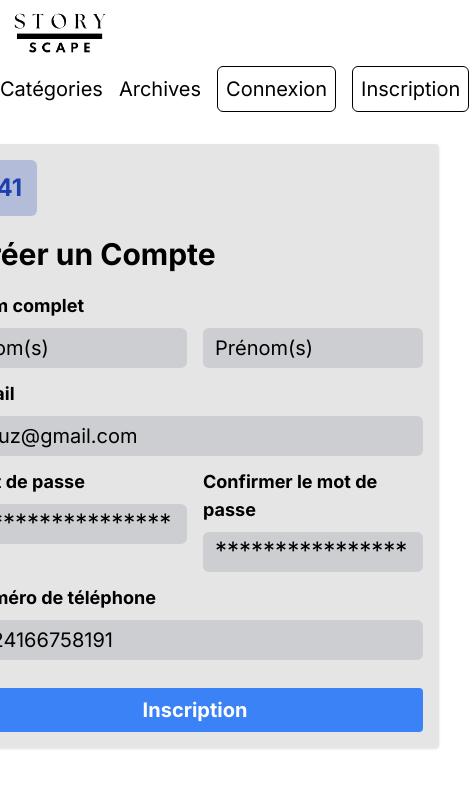
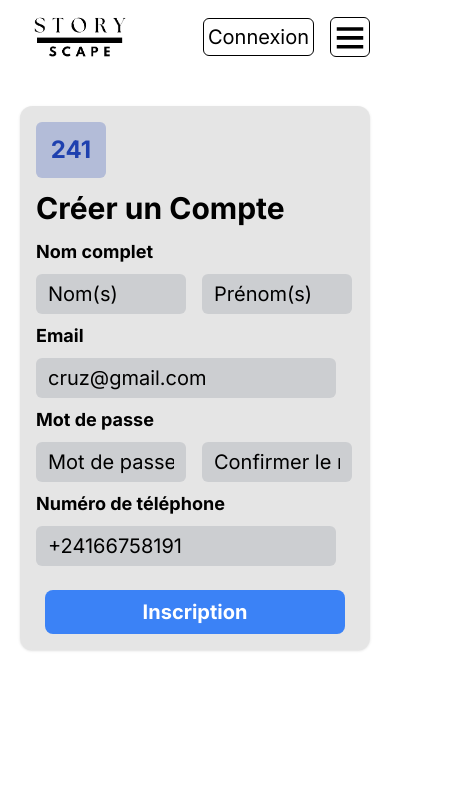
Before and after one commit to cruz-welandi/StoryScape, a Next.js app: page /auth/sign_up in a window 390 px wide. Shown: the top 788 px of the page, 469 px wide, since content can reach past the window. Built offline with nearby package versions, Linux system fonts and the light colour scheme; no server answers.

Commit message:
ajout du responsive pour le mobile

```diff
--- a/app/auth/forgot_password/page.js
+++ b/app/auth/forgot_password/page.js
@@ -52,16 +52,16 @@ const ForgotPassword = () => {
     }
 
   return (
-    <div className='flex p-6 bg-black/10 shadow rounded mt-28'>
-        <div className='flex flex-col gap-y-5'>
+    <div className='flex p-6 bg-black/10 shadow rounded-xl xl:mt-28 mt-10 w-[300px] xl:w-full'>
+        <div className='flex flex-col gap-y-5 w-full'>
             <div className='p-3 text-center w-[70px] text-blue-800 text-2xl font-bold rounded-md bg-blue-800/25'>
                 241
             </div>
-            <h1 className='text-3xl font-bold'>
+            <h1 className='xl:text-3xl font-bold text-2xl'>
                 Mot de passe oublié
             </h1>
             <p className='text-lg'>
-                Saisissez votre email pour récupérer votre mot de passe,<br/> vous allez recevoir une email confirmer la la demande de réinitialisation
+                Saisissez votre email pour récupérer votre mot de passe,<br className='hidden xl:block'/> vous allez recevoir une email confirmer la la demande de réinitialisation
             </p>
             <form className='flex flex-col gap-y-4'>
 
@@ -71,7 +71,7 @@ const ForgotPassword = () => {
                     </label>
                     <input type='email' value={email} onChange={(e) => setEmail(e.target.value)} placeholder='cruz@gmail.com' className='placeholder:text-xl placeholder:text-black text-xl outline-none bg-gray-500/20 h-[60px] rounded-md p-3' required/>
                 </div>
-                <button onClick={handleForgotPassword} type='submit' className='self-center text-xl font-bold items-center mt-4 bg-blue-500 text-white py-2 w-full rounded'>
+                <button onClick={handleForgotPassword} type='submit' className='self-center text-xl font-bold items-center mt-4 bg-blue-500 text-white py-2 w-full  rounded-lg'>
                     {loading ? (
                         <div className='flex justify-center items-center'>
                         <ThreeDots
@@ -116,7 +116,7 @@ const ForgotPassword = () => {
             )}
 
             <div className='flex justify-center items-center'>
-                <button onClick={handleCloseModal} className='text-xl font-bold items-center mt-4 bg-blue-500 w-1/2 text-white py-3 px-7 rounded'>
+                <button onClick={handleCloseModal} className='text-xl font-bold items-center mt-4 bg-blue-500 xl:w-1/2 w-full text-white py-3 px-7 rounded'>
                     {typeModal === "success" ? "Connectez-vous" : "Réessayer"}
                 </button>
             </div>
--- a/app/auth/sign_in/page.js
+++ b/app/auth/sign_in/page.js
@@ -66,7 +66,7 @@ const SignIn = () => {
 
 
   return (
-    <div className='flex w-1/3 p-6 bg-black/10 shadow rounded mt-8'>
+    <div className='xl:flex xl:w-1/3 p-6 bg-black/10 shadow rounded-xl mt-8 w-[320px]'>
         <div className='flex flex-col gap-y-5 w-full'>
             <div className='p-3 text-center w-[70px] text-blue-800 text-2xl font-bold rounded-md bg-blue-800/25'>
                 241
@@ -91,7 +91,7 @@ const SignIn = () => {
                         Mot de passe oublié
                     </Link>
                 </div>
-                <button onClick={handleSingIn} type='submit' className='self-center text-xl font-bold items-center mt-4 bg-blue-500 text-white py-2 w-full rounded'>
+                <button onClick={handleSingIn} type='submit' className='self-center text-xl font-bold items-center mt-4 bg-blue-500 text-white py-2 w-full rounded-md'>
                     {loading ? (
                         <div className='flex justify-center items-center'>
                         <ThreeDots
@@ -111,7 +111,11 @@ const SignIn = () => {
                         </span>
                     )}
                 </button>
+                <p className='xl:hidden lg:hidden text-lg'>
+                    vous n'avez pas de compte?<Link className='text-blue-500' href={'/auth/sign_up'}>Inscrivez-vous</Link>
+                </p>
             </form>
+
         </div>
 
         <Modal type={typeModal} isOpen={modalOpen} onClose={()=> setModalOpen(false) }>
@@ -136,7 +140,7 @@ const SignIn = () => {
             )}
 
             <div className='flex justify-center items-center'>
-                <button onClick={handleCloseModal} className='text-xl font-bold items-center mt-4 bg-blue-500 w-1/2 text-white py-3 px-7 rounded'>
+                <button onClick={handleCloseModal} className='text-xl font-bold items-center mt-4 bg-blue-500 xl:w-1/2 w-full text-white py-3 px-7 rounded'>
                     {typeModal === "success" ? "Connectez-vous" : "Réessayer"}
                 </button>
             </div>
--- a/app/auth/sign_up/page.js
+++ b/app/auth/sign_up/page.js
@@ -90,53 +90,46 @@ const SignUp = () => {
     }
 
   return (
-    <div className='flex p-4 bg-black/10 shadow rounded mt-8'>
-        <div className='flex flex-col gap-y-5'>
+    <div className='flex p-4 bg-black/10 shadow rounded-xl mt-8 xl:w-full w-[350px]'>
+        <div className='flex flex-col xl:gap-y-5 gap-y-3 w-full'>
             <div className='p-3 text-center w-[70px] text-blue-800 text-2xl font-bold rounded-md bg-blue-800/25'>
                 241
             </div>
             <h1 className='text-3xl font-bold'>
                 Créer un Compte
             </h1>
-            <form className='flex flex-col gap-y-3'>
+            <form className='flex flex-col xl:gap-y-3  gap-y-2 w-full'>
                 <div className='flex flex-col gap-y-2'>
                     <label className='font-bold text-lg'>
                         Nom complet
                     </label>
-                    <div className='flex gap-x-4'>
-                        <input type='text' value={lastname} onChange={(e) => setLastname(e.target.value)} placeholder='Nom(s)' className='w-[220px] placeholder:text-xl placeholder:text-black text-xl outline-none bg-gray-500/20 h-[40px] rounded-md p-3' required/>
-                        <input type='text' value={firstname} onChange={(e)=> setFirstname(e.target.value)} placeholder='Prénom(s)' className='w-[220px] placeholder:text-xl placeholder:text-black text-xl outline-none bg-gray-500/20 h-[40px] rounded-md p-3' required/>
+                    <div className='flex gap-x-4 w-full'>
+                        <input type='text' value={lastname} onChange={(e) => setLastname(e.target.value)} placeholder='Nom(s)' className='xl:w-[220px] w-[150px] placeholder:text-xl placeholder:text-black text-xl outline-none bg-gray-500/20 h-[40px] rounded-md p-3' required/>
+                        <input type='text' value={firstname} onChange={(e)=> setFirstname(e.target.value)} placeholder='Prénom(s)' className='xl:w-[220px] w-[150px] placeholder:text-xl placeholder:text-black text-xl outline-none bg-gray-500/20 h-[40px] rounded-md p-3' required/>
                     </div>
                 </div>
                 <div className='flex flex-col gap-y-2'>
                     <label className='font-bold text-lg'>
                         Email
                     </label>
-                    <input type='email' value={email} onChange={(e) => setEmail(e.target.value)} placeholder='cruz@gmail.com' className='placeholder:text-xl placeholder:text-black text-xl outline-none bg-gray-500/20 h-[40px] rounded-md p-3' required/>
+                    <input type='email' value={email} onChange={(e) => setEmail(e.target.value)} placeholder='cruz@gmail.com' className='xl:w-full w-[300px] placeholder:text-xl placeholder:text-black text-xl outline-none bg-gray-500/20 h-[40px] rounded-md p-3' required/>
                 </div>
-                <div className='flex gap-x-4'>
-                    <div className='flex flex-col gap-y-2'>
-                        <label className='font-bold text-lg'>
-                            Mot de passe
-                        </label>
-
-                        <input type='password' value={password} onChange={(e) => setPassword(e.target.value)} placeholder='****************' className=' w-[220px] placeholder:text-2xl placeholder:text-black text-xl outline-none bg-gray-500/20 h-[40px] rounded-md p-3' required/>
-                    </div>
-                    <div className='flex flex-col gap-y-2'>
-                        <label className='font-bold text-lg'>
-                            Confirmer le mot de passe
-                        </label>
-
-                        <input type='password' value={confPassword} onChange={(e) => setConfPassword(e.target.value)} placeholder='****************' className='w-[220px] placeholder:text-2xl placeholder:text-black text-xl outline-none bg-gray-500/20 h-[40px] rounded-md p-3' required/>
+                <div className='flex flex-col gap-y-2'>
+                    <label className='font-bold text-lg'>
+                        Mot de passe
+                    </label>
+                    <div className='flex gap-x-4 w-full'>
+                        <input type='password' value={password} onChange={(e) => setPassword(e.target.value)} placeholder='Mot de passe' className=' xl:w-[220px] w-[150px] placeholder:text-xl placeholder:text-black text-xl outline-none bg-gray-500/20 h-[40px] rounded-md p-3' required/>
+                        <input type='password' value={confPassword} onChange={(e) => setConfPassword(e.target.value)} placeholder='Confirmer le mot de passe' className='xl:w-[220px] w-[150px] placeholder:text-xl  placeholder:text-black text-xl outline-none bg-gray-500/20 h-[40px] rounded-md p-3' required/>
                     </div>
                 </div>
                 <div className='flex flex-col gap-y-2'>
                     <label className='font-bold text-lg'>
                         Numéro de téléphone
                     </label>
-                    <input type='text' value={phone} onChange={(e) => setPhone(e.target.value)} placeholder='+24166758191' className='placeholder:text-xl placeholder:text-black text-xl outline-none bg-gray-500/20 h-[40px] rounded-md p-3' required/>
+                    <input type='text' value={phone} onChange={(e) => setPhone(e.target.value)} placeholder='+24166758191' className='xl:w-full w-[300px] placeholder:text-xl placeholder:text-black text-xl outline-none bg-gray-500/20 h-[40px] rounded-md p-3' required/>
                 </div>
-                <button onClick={handleSignUp} type='submit' className='self-center text-xl font-bold items-center mt-4 bg-blue-500 w-full text-white py-2 rounded'>
+                <button onClick={handleSignUp} type='submit' className='self-center text-xl font-bold items-center mt-4 bg-blue-500 xl:w-full w-[300px] text-white py-2 rounded-lg'>
                     {loading ? (
                         <div className='flex justify-center items-center'>
                         <ThreeDots
@@ -179,7 +172,7 @@ const SignUp = () => {
                 </div>
             )}
             <div className='flex justify-center items-center'>
-                <button onClick={handleCloseModal} className='text-xl font-bold items-center mt-4 bg-blue-500 w-1/2 text-white py-3 px-7 rounded'>
+                <button onClick={handleCloseModal} className='text-xl font-bold items-center mt-4 bg-blue-500 xl:w-1/2 w-full text-white py-3 px-7 rounded'>
                     {typeModal === "success" ? "Connectez-vous" : "Réessayer"}
                 </button>
             </div>
--- a/components/modals/authModal.js
+++ b/components/modals/authModal.js
@@ -10,7 +10,7 @@ export const Modal = ({isOpen, type, children, successColor = "#4CAF50", failure
 
   return (
     <div className="fixed inset-0 bg-black bg-opacity-30 backdrop-dlur-sm flex flex-col justify-center items-center">
-        <div className="flex flex-col gap-y-4 bg-white w-1/3 py-8 rounded-md">
+        <div className="flex flex-col gap-y-4 bg-white xl:w-1/3 xl:py-8 py-5  rounded-xl xl:px-0 px-2">
             <div className="flex justify-center items-center">
                 <Icon color={color} size="100"/>
             </div>
--- a/components/navBar.js
+++ b/components/navBar.js
@@ -1,26 +1,40 @@
 'use client'
-import React from 'react';
+import React, { useState } from 'react';
 import Link from 'next/link';
 import Image from 'next/image';
 import logo from '@/public/assets/images/logo.png';
 import { useAuth } from '@/services/context/authContext';
+import { TfiMenu} from "react-icons/tfi";
+import { FiX } from "react-icons/fi";
 
 const NavBar = () => {
+    const[isClic, setIsClic] = useState(false);
     const {user} = useAuth();
 
+    const handleMenu =()=>{
+        setIsClic(!isClic);
+    }
+
   return (
-    <nav className='xl:flex xl:justify-between xl:px-10 xl:items-center xl:py-1'>
     <div>
+        <nav className='xl:flex xl:justify-between xl:px-10 xl:items-center xl:py-1
+                        lg:flex lg:justify-between lg:px-10 lg:items-center lg:py-1
+                        md:flex md:justify-between md:px-8 md:items-center md:py-1
+                        sm:flex sm:justify-between sm:px-5 sm:items-center sm:py-1
+                        flex justify-between px-5 items-center py-1'>
+            <div>
+                <Link href='/'>
                     <Image
                         src={logo}
                         width={120}
                         height={120}
                         alt='logo StoryScape'
                     />
+                </Link>
             </div>
             <div>
-            <div>
-                <ol className='flex gap-x-4 items-center'>
+                <div className='hidden xl:block lg:block'>
+                    <ol className='xl:flex xl:gap-x-4 xl:items-center'>
                         <Link href={'/'} className='text-black text-xl'>
                             <il>Catégories</il>
                         </Link>
@@ -47,8 +61,37 @@ const NavBar = () => {
 
                     </ol>
                 </div>
+
+                {/*partie mobile*/}
+                <div className='xl:hidden lg:hidden flex items-center gap-x-4'>
+                    <Link href={'/auth/sign_in'} className='text-black text-xl rounded-md border border-black p-1'>
+                        <il>Connexion</il>
+                    </Link>
+
+                    <button className='xl:hidden lg:hidden md:hidden p-1 border border-black rounded-md' onClick={handleMenu}>
+                        {isClic ?(
+                            <FiX className='text-3xl'/>
+                        ):(
+                            <TfiMenu className='text-3xl'/>
+                        )}
+
+                    </button>
+                </div>
             </div>
         </nav>
+        { isClic && (
+            <div className='flex justify-between fixed inset-0 bg-white duration-500 mt-16'>
+                <div className='flex flex-col'>
+                    <Link href={'/'} className='text-black text-xl'>
+                        <il>Catégories</il>
+                    </Link>
+                    <Link href={'/'} className='text-black text-xl'>
+                        <il>Archives</il>
+                    </Link>
+                </div>
+            </div>
+        )}
+    </div>
   )
 }
 
--- a/package.json
+++ b/package.json
@@ -12,6 +12,7 @@
     "firebase": "^10.12.0",
     "next": "14.2.3",
     "react": "^18",
+    "react-burger-menu": "^3.0.9",
     "react-dom": "^18",
     "react-icons": "^5.2.1",
     "react-loader-spinner": "^6.1.6"
```
Also changed, not shown: 1 other file (tests, documents, lock files or other folders). Lines whose indentation alone changed are shown as unchanged.
